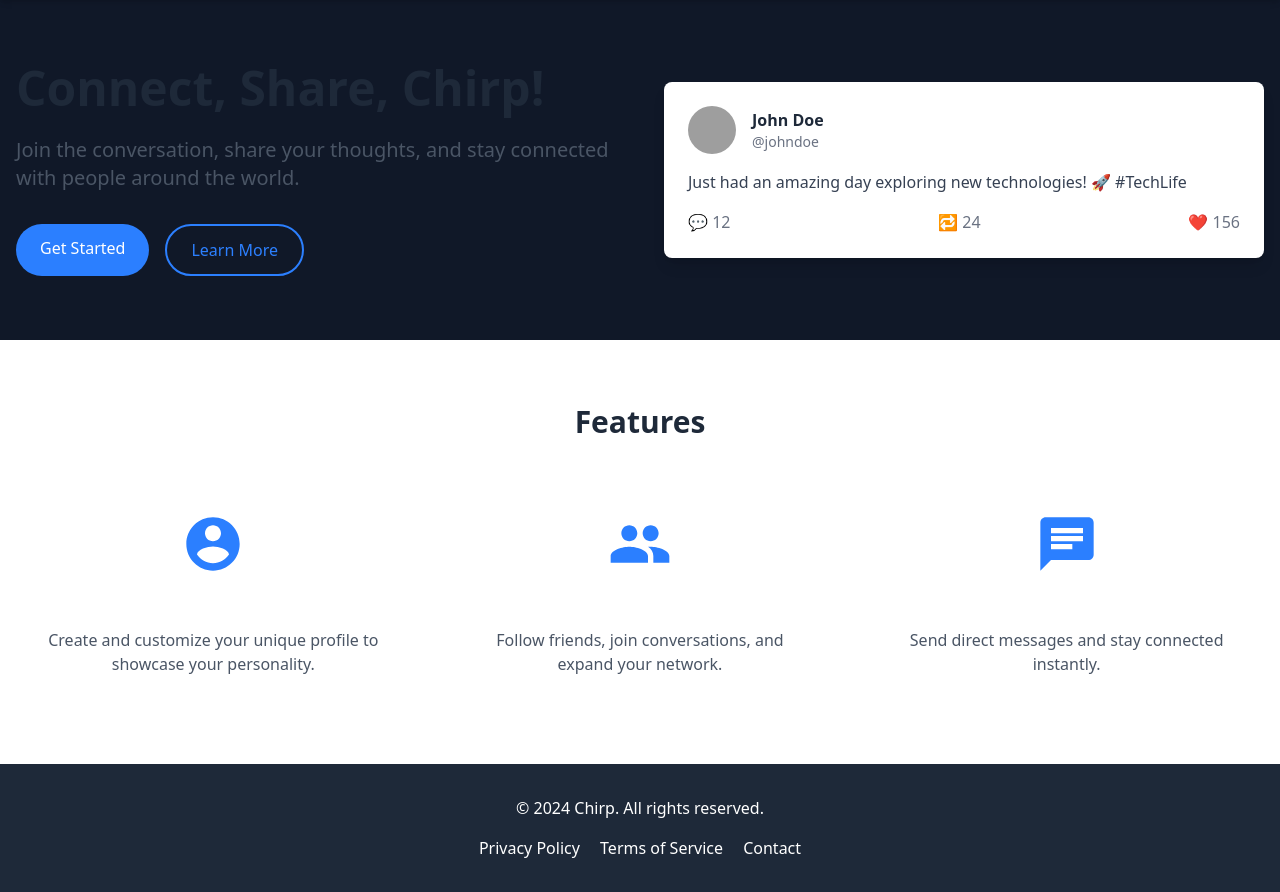
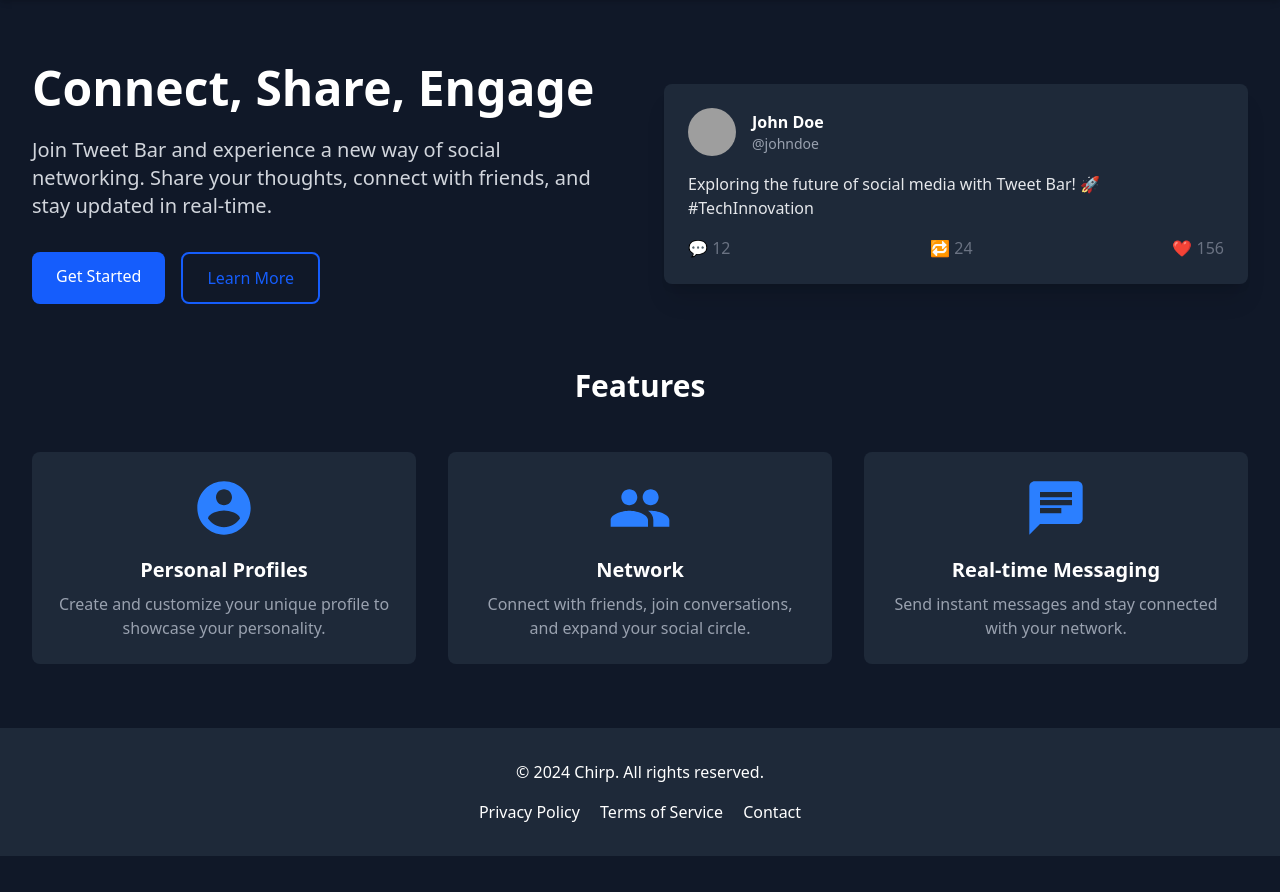
Before and after one commit to dev-rfgul/tweet-app-django, a Django app: page / in a window 1280 px wide. Shown: the part 64-956 px from the top of the page. After the commit the page ends 920 px from the top, so only its background shows below. Run offline with Django 5.2, Linux system fonts and the light colour scheme; grey boxes are pictures that could not be loaded.

Commit message:
refactor home page layout and styling for improved user experience

```diff
--- a/tweetapp/templates/home.html
+++ b/tweetapp/templates/home.html
@@ -1,29 +1,34 @@
-{% extends 'layout.html' %}
+{% extends "layout.html" %}
 
-
+{% block title %}Welcome to Tweet Bar{% endblock %}
 
 {% block content %}
+<div class="max-w-7xl mx-auto px-4 py-16 sm:px-6 lg:px-8">
+    <div class="grid md:grid-cols-2 gap-12 items-center">
+        <div>
+            <h1 class="text-4xl md:text-5xl font-bold mb-6 text-white">Connect, Share, Engage</h1>
+            <p class="text-xl text-gray-300 mb-8">Join Tweet Bar and experience a new way of social networking. Share your thoughts, connect with friends, and stay updated in real-time.</p>
 
-    <main class="container mx-auto px-4 py-16">
-        <div class="flex flex-col md:flex-row items-center">
-            <div class="md:w-1/2 mb-8 md:mb-0 md:mr-12">
-                <h1 class="text-4xl md:text-5xl font-bold text-gray-800 mb-6">Connect, Share, Chirp!</h1>
-                <p class="text-xl text-gray-600 mb-8">Join the conversation, share your thoughts, and stay connected with people around the world.</p>
             <div class="flex space-x-4">
-                    <a href="#" class="bg-blue-500 text-white px-6 py-3 rounded-full hover:bg-blue-600 transition duration-300">Get Started</a>
-                    <a href="#" class="border-2 border-blue-500 text-blue-500 px-6 py-3 rounded-full hover:bg-blue-50 transition duration-300">Learn More</a>
+                <a href="#" class="bg-blue-600 text-white px-6 py-3 rounded-lg hover:bg-blue-700 transition duration-300">
+                    Get Started
+                </a>
+                <a href="#" class="border-2 border-blue-600 text-blue-600 px-6 py-3 rounded-lg hover:bg-blue-600 hover:text-white transition duration-300">
+                    Learn More
+                </a>
             </div>
         </div>
-            <div class="md:w-1/2">
-                <div class="bg-white shadow-lg rounded-lg p-6">
+
+        <div>
+            <div class="bg-gray-800 rounded-lg p-6 shadow-xl">
                 <div class="flex items-center mb-4">
                     <img src="/api/placeholder/50/50" alt="Profile" class="w-12 h-12 rounded-full mr-4">
                     <div>
-                            <p class="font-bold text-gray-800">John Doe</p>
-                            <p class="text-gray-500 text-sm">@johndoe</p>
+                        <p class="font-bold text-white">John Doe</p>
+                        <p class="text-gray-400 text-sm">@johndoe</p>
                     </div>
                 </div>
-                    <p class="text-gray-700 mb-4">Just had an amazing day exploring new technologies! 🚀 #TechLife</p>
+                <p class="text-gray-200 mb-4">Exploring the future of social media with Tweet Bar! 🚀 #TechInnovation</p>
                 <div class="flex justify-between text-gray-500">
                     <button class="hover:text-blue-500">💬 12</button>
                     <button class="hover:text-green-500">🔁 24</button>
@@ -32,35 +37,32 @@
             </div>
         </div>
     </div>
-    </main>
 
-    <section class="bg-white py-16">
-        <div class="container mx-auto px-4">
-            <h2 class="text-3xl font-bold text-center mb-12 text-gray-800">Features</h2>
+    <div class="mt-16">
+        <h2 class="text-3xl font-bold text-center mb-12 text-white">Features</h2>
         <div class="grid md:grid-cols-3 gap-8">
-                <div class="text-center p-6 hover:bg-blue-50 rounded-lg transition duration-300">
+            <div class="bg-gray-800 p-6 rounded-lg text-center hover:bg-gray-700 transition duration-300">
                 <svg class="w-16 h-16 mx-auto mb-4 text-blue-500" fill="currentColor" viewBox="0 0 24 24">
                     <path d="M12 2C6.48 2 2 6.48 2 12s4.48 10 10 10 10-4.48 10-10S17.52 2 12 2zm0 3c1.66 0 3 1.34 3 3s-1.34 3-3 3-3-1.34-3-3 1.34-3 3-3zm0 14.2c-2.5 0-4.71-1.28-6-3.22.03-1.99 4-3.08 6-3.08 1.99 0 5.97 1.09 6 3.08-1.29 1.94-3.5 3.22-6 3.22z"/>
                 </svg>
-                    <h3 class="text-xl font-semibold mb-2">Personal Profiles</h3>
-                    <p class="text-gray-600">Create and customize your unique profile to showcase your personality.</p>
+                <h3 class="text-xl font-semibold mb-2 text-white">Personal Profiles</h3>
+                <p class="text-gray-400">Create and customize your unique profile to showcase your personality.</p>
             </div>
-                <div class="text-center p-6 hover:bg-blue-50 rounded-lg transition duration-300">
+            <div class="bg-gray-800 p-6 rounded-lg text-center hover:bg-gray-700 transition duration-300">
                 <svg class="w-16 h-16 mx-auto mb-4 text-blue-500" fill="currentColor" viewBox="0 0 24 24">
                     <path d="M16 11c1.66 0 2.99-1.34 2.99-3S17.66 5 16 5c-1.66 0-3 1.34-3 3s1.34 3 3 3zm-8 0c1.66 0 2.99-1.34 2.99-3S9.66 5 8 5C6.34 5 5 6.34 5 8s1.34 3 3 3zm0 2c-2.33 0-7 1.17-7 3.5V19h14v-2.5c0-2.33-4.67-3.5-7-3.5zm8 0c-.29 0-.62.02-.97.05 1.16.84 1.97 1.97 1.97 3.45V19h6v-2.5c0-2.33-4.67-3.5-7-3.5z"/>
                 </svg>
-                    <h3 class="text-xl font-semibold mb-2">Connect & Interact</h3>
-                    <p class="text-gray-600">Follow friends, join conversations, and expand your network.</p>
+                <h3 class="text-xl font-semibold mb-2 text-white">Network</h3>
+                <p class="text-gray-400">Connect with friends, join conversations, and expand your social circle.</p>
             </div>
-                <div class="text-center p-6 hover:bg-blue-50 rounded-lg transition duration-300">
+            <div class="bg-gray-800 p-6 rounded-lg text-center hover:bg-gray-700 transition duration-300">
                 <svg class="w-16 h-16 mx-auto mb-4 text-blue-500" fill="currentColor" viewBox="0 0 24 24">
                     <path d="M20 2H4c-1.1 0-1.99.9-1.99 2L2 22l4-4h14c1.1 0 2-.9 2-2V4c0-1.1-.9-2-2-2zM6 9h12v2H6V9zm8 5H6v-2h8v2zm4-6H6V6h12v2z"/>
                 </svg>
-                    <h3 class="text-xl font-semibold mb-2">Real-time Messaging</h3>
-                    <p class="text-gray-600">Send direct messages and stay connected instantly.</p>
+                <h3 class="text-xl font-semibold mb-2 text-white">Real-time Messaging</h3>
+                <p class="text-gray-400">Send instant messages and stay connected with your network.</p>
             </div>
         </div>
     </div>
-    </section>
-
-    {%endblock%}
+</div>
+{% endblock %}
```
Also changed, not shown: tweetapp/db.sqlite3, tweetapp/media/photos/Screenshot_from_2025-03-15_10-09-56.png (added), tweetapp/media/photos/banner-img_2tHJTTN.png (added). Lines whose indentation alone changed are shown as unchanged.
